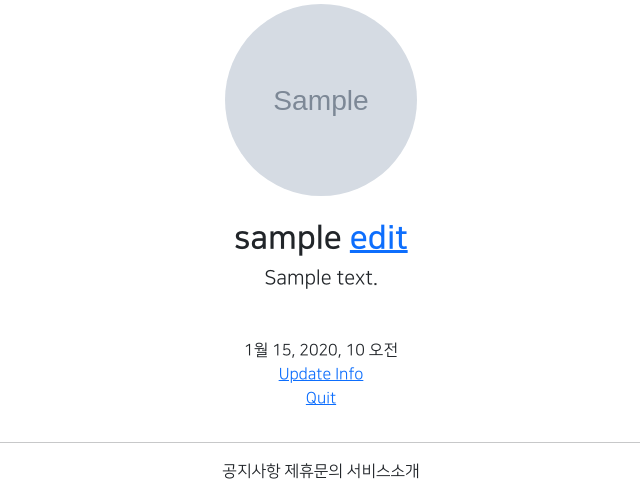
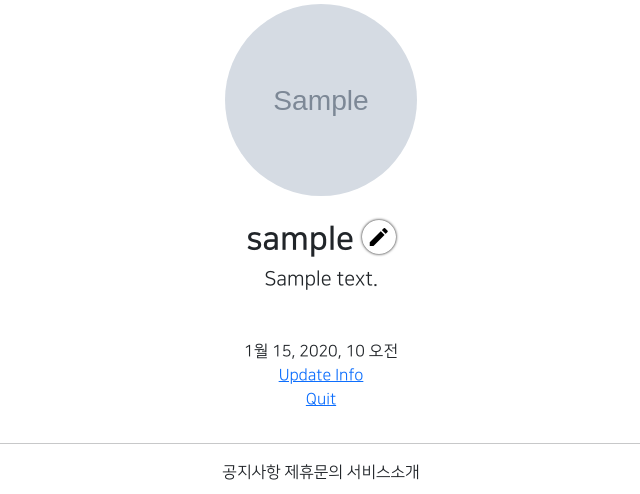
Before and after one commit to plumteri/trial_2, a Django app: page /accounts/detail/1 in a window 1280 px wide. Shown: the part 253-747 px from the top of the page, without its empty margins (319-959 px from the left). Run offline with Django 3.2, Linux system fonts and the light colour scheme; a user stored in the database is signed in; tables that the repository leaves empty hold one stand-in row (values such as "Sample post"); grey boxes marked "Sample" are stand-in pictures; parts of the project's set-up code (start-up, migrations or seed data) failed here and were passed over; some libraries are stand-ins or nearby versions.

Commit message:
7/29 2class commit1_trial2

```diff
--- a/accountapp/templates/accountapp/detail.html
+++ b/accountapp/templates/accountapp/detail.html
@@ -10,7 +10,8 @@
                 <h2 class="NNS_B">
                     {{ target_user.profile.nickname }}
                         {% if target_user == user %}
-                        <a href="{% url 'profileapp:update' pk=target_user.profile.pk %}">
+                        <a href="{% url 'profileapp:update' pk=target_user.profile.pk %}"
+                            class="material-icons round_button">
                             edit
                         </a>
                         {% endif %}
--- a/static/base.css
+++ b/static/base.css
@@ -28,3 +28,15 @@
 .NNS_B {
     font-family: 'NanumSquareB', cursive;
 }
+
+.round_button {
+    color: black;
+    text-decoration: none;
+    box-shadow: 0 0 3px black;
+    border-radius: 20rem;
+    padding: 0.3rem;
+}
+
+.round_button:hover {
+    color: dimgray;
+}
--- a/templates/head.html
+++ b/templates/head.html
@@ -14,6 +14,11 @@
 
     {# default css link #}
     <link rel="stylesheet" type="text/css" href="{% static 'base.css' %}">
+
+    {#  material icon link -모든 홈페이지에서 사용 가능 #}
+    <link href="https://fonts.googleapis.com/css2?family=Material+Icons"
+      rel="stylesheet">
+
 
     <style>
         @font-face {
```
